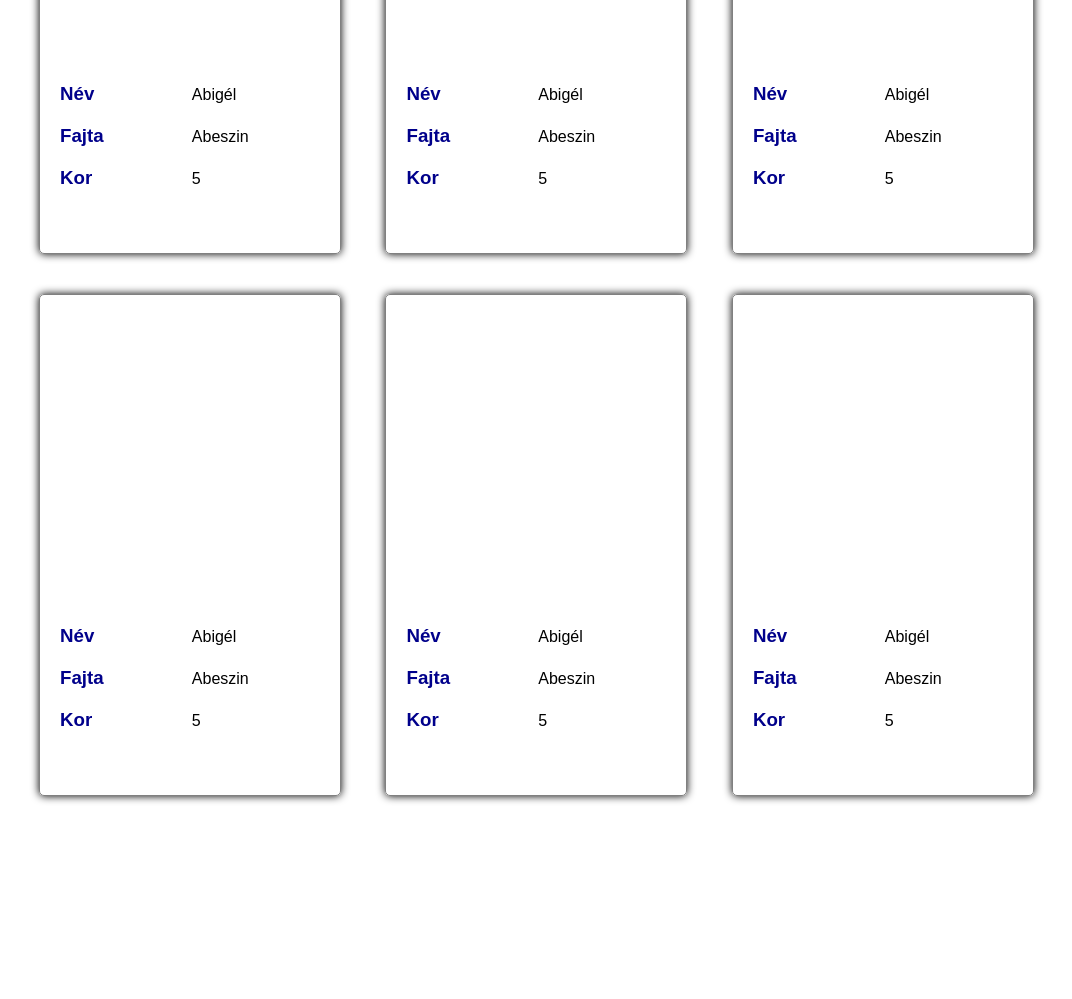
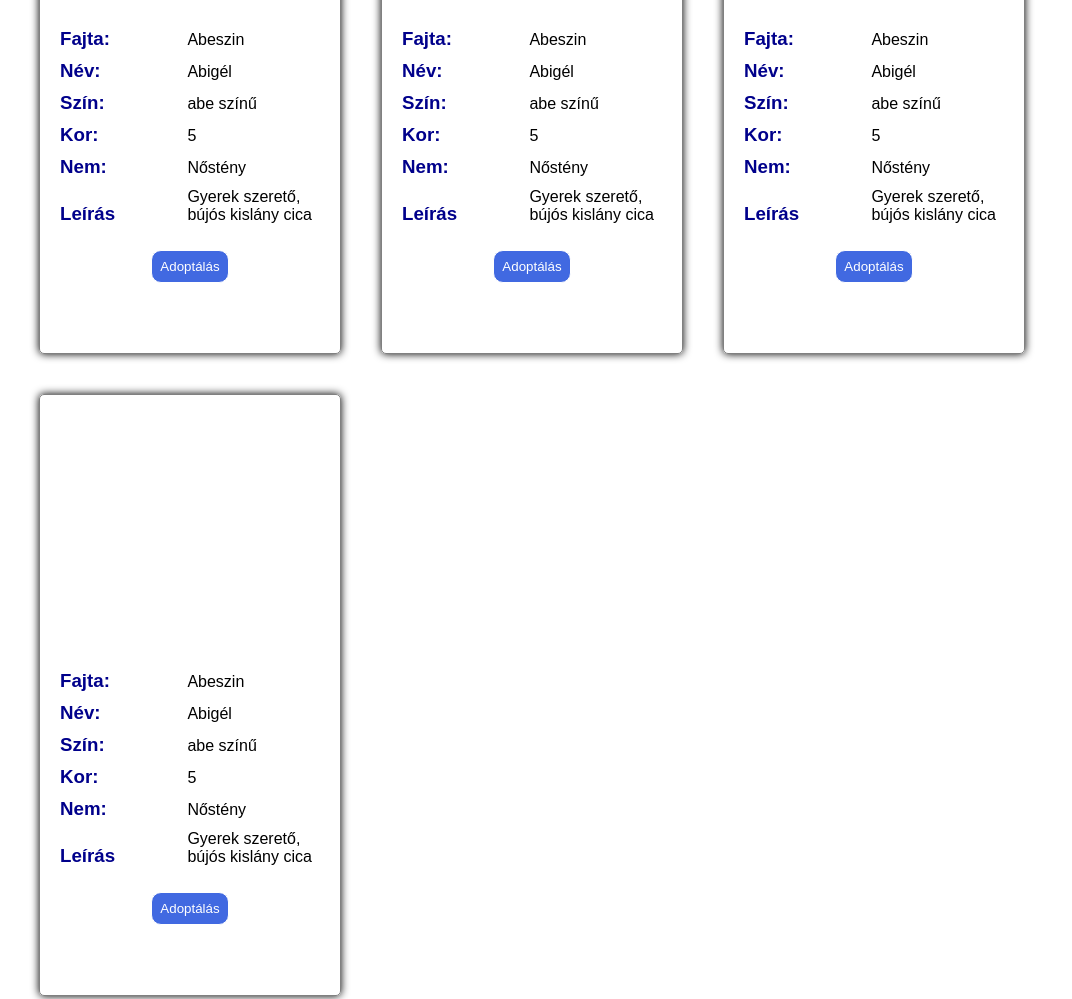
Before and after one commit to thedoctor1798/webprog_beadando, a plain HTML site: page index.html in a window 1280 px wide. Shown: the part 288-1287 px from the top of the page, without its empty margins (1-1073 px from the left). Before the commit the page ends 1124 px from the top, so only its background shows below. Drawn offline with Linux system fonts and the light colour scheme; no server answers.

Commit message:
Macskák megjelenítése js-el
A macskák megjelenítéséhez megcsináltam a javascript function-t. A kép lekéréshez is, így végre random képek vannak

```diff
--- a/index.html
+++ b/index.html
@@ -10,7 +10,7 @@
 </head>
 <body>
     <div id="cats">
-        <div class="cat">
+        <!--<div class="cat">
             <div class="imageContainer">
                 <img id="myImage">
             </div>
@@ -35,59 +35,8 @@
                 <h3>Kor</h3>
                 <p>5</p>
             </div>
-        </div>
-        <div class="cat">
-            <div class="imageContainer">
-                <img id="myImage">
-            </div>
-            <div class="infoContainer">
-                <h3>Név</h3>
-                <p>Abigél</p>
-                <h3>Fajta</h3>
-                <p>Abeszin</p>
-                <h3>Kor</h3>
-                <p>5</p>
-            </div>
-        </div>
-        <div class="cat">
-            <div class="imageContainer">
-                <img id="myImage2">
-            </div>
-            <div class="infoContainer">
-                <h3>Név</h3>
-                <p>Abigél</p>
-                <h3>Fajta</h3>
-                <p>Abeszin</p>
-                <h3>Kor</h3>
-                <p>5</p>
-            </div>
-        </div>
-        <div class="cat">
-            <div class="imageContainer">
-                <img id="myImage">
-            </div>
-            <div class="infoContainer">
-                <h3>Név</h3>
-                <p>Abigél</p>
-                <h3>Fajta</h3>
-                <p>Abeszin</p>
-                <h3>Kor</h3>
-                <p>5</p>
-            </div>
-        </div>
-        <div class="cat">
-            <div class="imageContainer">
-                <img id="myImage2">
-            </div>
-            <div class="infoContainer">
-                <h3>Név</h3>
-                <p>Abigél</p>
-                <h3>Fajta</h3>
-                <p>Abeszin</p>
-                <h3>Kor</h3>
-                <p>5</p>
-            </div>
-        </div>
+        </div>-->
+
     </div>
 
 </body>
--- a/script.js
+++ b/script.js
@@ -15,28 +15,61 @@ let cats = [
     new Cat("Abeszin", "Abigél", "abe színű", 5, "Nőstény", "Gyerek szerető, bújós kislány cica"),
     new Cat("Abeszin", "Abigél", "abe színű", 5, "Nőstény", "Gyerek szerető, bújós kislány cica")
 ]
-fetch("https://cataas.com/cat").then(response => {
-  response.blob().then(blobResponse => {
-    data = blobResponse;
-    const urlCreator = window.URL || window.webkitURL;
-    document.getElementById('myImage').src = urlCreator.createObjectURL(data);
-  })
 
-});
-
-fetch("https://cataas.com/cat").then(response => {
-  response.blob().then(blobResponse => {
-    data = blobResponse;
-    const urlCreator = window.URL || window.webkitURL;
-    document.getElementById('myImage2').src = urlCreator.createObjectURL(data);
-  })
-
-});
 
 console.log(cats)
 displayCats(cats)
 function displayCats(catsArray){
+    for(let cat of catsArray){
 
+        let catsDiv = document.getElementById("cats")
+
+        let catDiv = document.createElement("div");
+        let imageContDiv = document.createElement("div");
+        let infoContDiv = document.createElement("div");
+        let catImg = document.createElement("img");
+        let btnContDiv = document.createElement("div");
+        let btn = document.createElement("button");
+        let btnText = document.createTextNode("Adoptálás")
+
+        setPicture(catImg)
+        imageContDiv.appendChild(catImg)
+
+        catDiv.setAttribute("class", "cat")
+        imageContDiv.setAttribute("class", "imageContainer")
+        infoContDiv.setAttribute("class", "infoContainer")
+        btnContDiv.setAttribute("class", "buttonContainer")
+
+        btn.appendChild(btnText)
+        btnContDiv.appendChild(btn)
+
+        btn.addEventListener("click", function(){
+            alert("Click")
+        })
+
+        catDiv.appendChild(imageContDiv)
+        catDiv.appendChild(infoContDiv)
+        catDiv.appendChild(btnContDiv)
+
+        for(let c in cat){
+
+            let titleText = document.createTextNode(getTitleByIndex(c))
+            let infoText = document.createTextNode(cat[c])
+
+            let h3element = document.createElement("h3")
+            let pElement = document.createElement("p")
+
+            h3element.appendChild(titleText)
+            pElement.appendChild(infoText)
+
+            infoContDiv.appendChild(h3element)
+            infoContDiv.appendChild(pElement)
+        }
+
+
+
+        catsDiv.appendChild(catDiv)
+    }
 }
 
 function getTitleByIndex(index){
@@ -50,3 +83,13 @@ function getTitleByIndex(index){
         default: return "Egyéb";
     }
 }
+
+function setPicture(imgElement){
+        fetch("https://cataas.com/cat").then(response => {
+        response.blob().then(blobResponse => {
+            data = blobResponse;
+            const urlCreator = window.URL || window.webkitURL;
+            imgElement.src = urlCreator.createObjectURL(data);
+        })
+    });
+}
--- a/style.css
+++ b/style.css
@@ -4,27 +4,30 @@ html, body{
     margin: 0;
 }
 #cats{
-    width: 100%;
+    width: auto;
 
     padding: 20px;
     box-sizing: border-box;
+
+    margin: auto;
 }
 .cat{
     display: inline-block;
     width: 300px;
-    height: 500px;
+    height: 600px;
 
     border: 1px solid grey;
     border-radius: 5px;
     margin: 20px;
 
     box-shadow: 0px 0px 8px;
+
 }
 
 .imageContainer{
     box-sizing: border-box;
     width: 300px;
-    height: 300px;
+    height: 250px;
     display: flex;
     justify-content: center;
     align-items: center;
@@ -43,9 +46,27 @@ img{
     display: inline-block;
     width: 49%;
     box-sizing: border-box;
-    margin: 10px 0;
+    margin: 5px 0;
 }
 .infoContainer h3{
     font-weight: bold;
     color: darkblue;
 }
+
+.buttonContainer{
+    width: 100%;
+}
+.buttonContainer button{
+    margin: auto;
+    display: block;
+    padding: 8px;
+    border: 1px solid white ;
+    border-radius: 10px;
+    background-color: royalblue;
+    color: white;
+}
+.buttonContainer button:hover{
+    cursor: pointer;
+    transform: scale(1.05);
+    box-shadow: 0px 0px 8px;
+}
```
